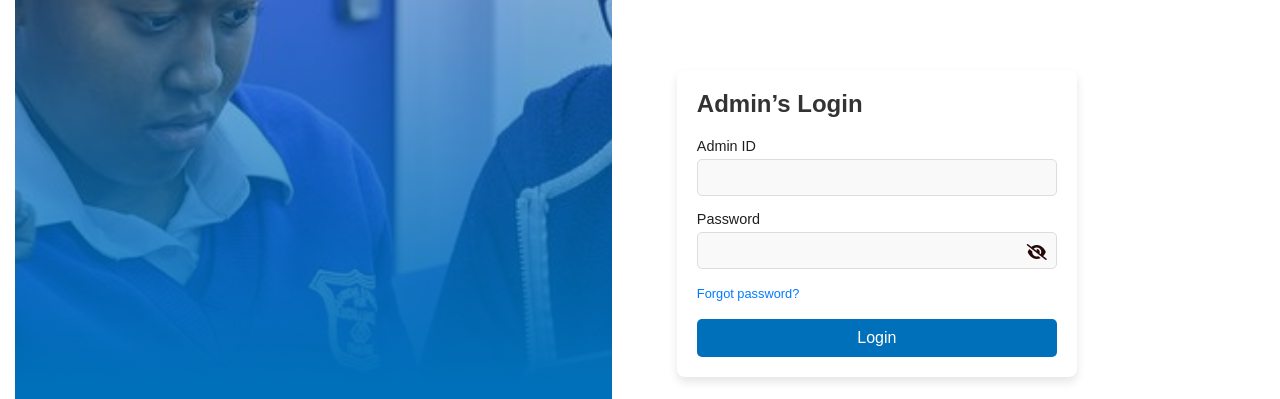
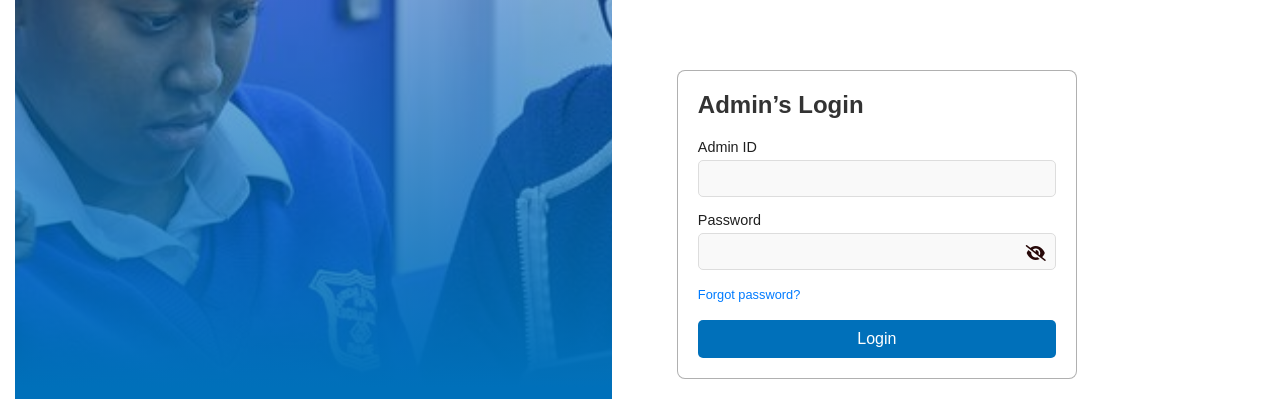
Before and after one commit to AshTechs/PrinMart-SIMS.com, a plain HTML site: page adminlogin.html in a window 1280 px wide. Shown: the part 342-741 px from the top of the page. Drawn offline with Linux system fonts and the light colour scheme.

Commit message:
Shadow completely removed and replaced with an outline

```diff
--- a/login.css
+++ b/login.css
@@ -4,7 +4,7 @@
     padding: 20px;
     margin-top: -80px;
     border-radius: 8px;
-    box-shadow: 0 5px 10px rgba(0, 0, 0, 0.1);
+    border: solid 1px #6e6d6e8a;
 }
 
 .login-container h2 {
```
